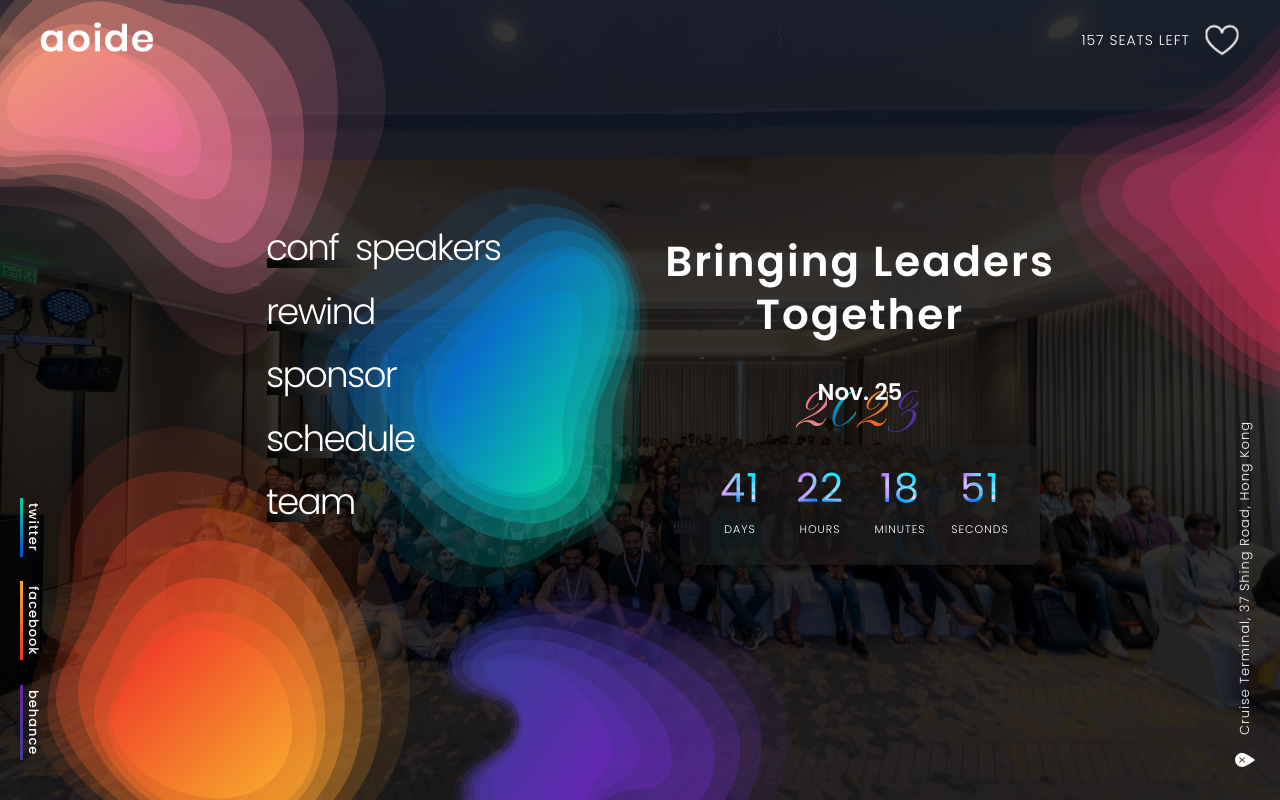
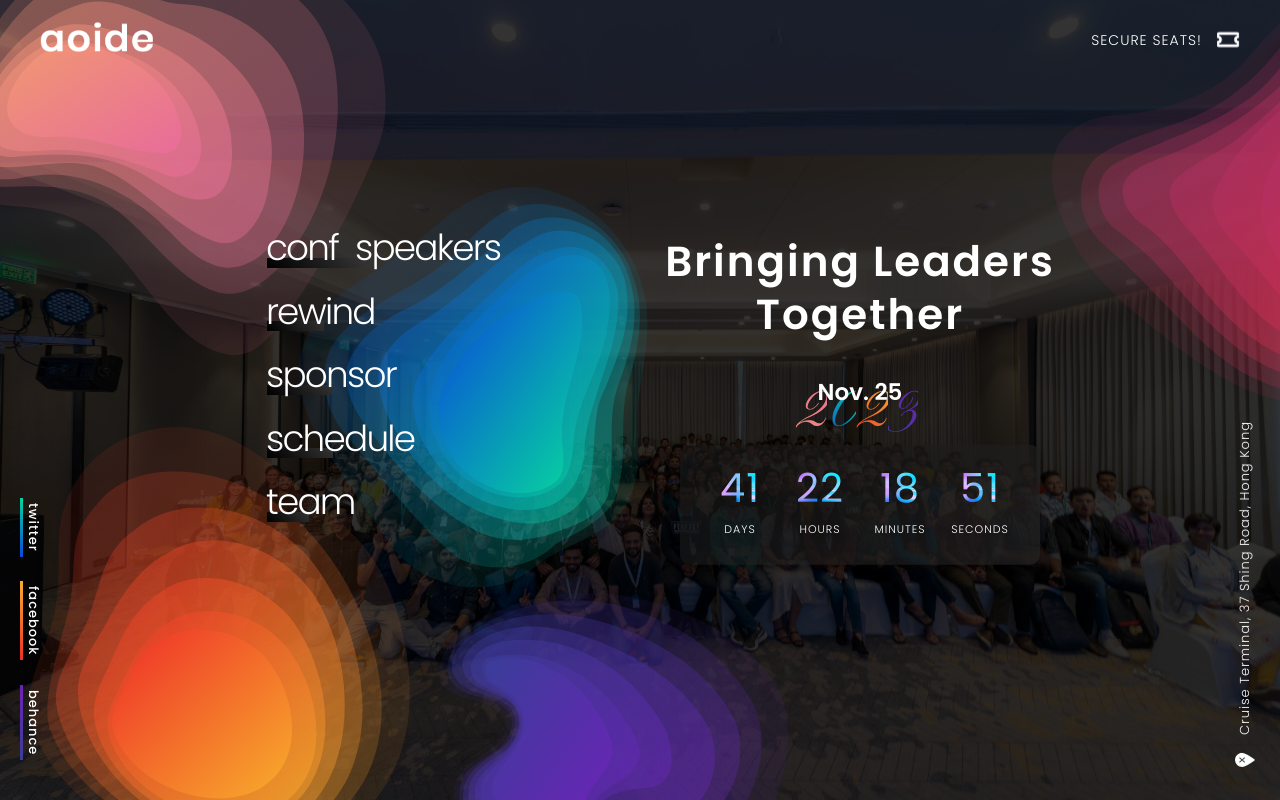
Before and after one commit to krinish291/devfest-2023, a PHP site: page / in a window 1280 px wide. Run offline with PHP 8.4, Linux system fonts and the light colour scheme.

Commit message:
ticket icon in navbar

```diff
--- a/css/style.css
+++ b/css/style.css
@@ -359,6 +359,7 @@ a.ticket-link:active .pulse{
 	height: 36px;
 	-webkit-animation: pulse 1s linear infinite;
 	animation: pulse 1s linear infinite;
+	margin-top: 5px;
 }
 @keyframes pulse {
  0% {
--- a/index.php
+++ b/index.php
@@ -91,13 +91,9 @@ TODO (@knightkill)
 
 			<a href="#ticket-wrap" class="ticket-link">
 				<div class="ticket">
-					<p>157 seats left</p>
+					<p>Secure Seats!</p>
 					<div class="pulse">
-						<svg version="1.1" id="svg-ticket" xmlns="http://www.w3.org/2000/svg" xmlns:xlink="http://www.w3.org/1999/xlink" x="0px" y="0px"
-						width="36px" height="36px" viewBox="0 0 64 64" enable-background="new 0 0 64 64" xml:space="preserve">
-							<path fill="none" stroke="#FFFFFF" stroke-width="4" stroke-miterlimit="10" d="M1,21c0,20,31,38,31,38s31-18,31-38
-										c0-8.285-6-16-15-16c-8.285,0-16,5.715-16,14c0-8.285-7.715-14-16-14C7,5,1,12.715,1,21z"/>
-						</svg>
+						<svg xmlns="http://www.w3.org/2000/svg" width="24" height="24" viewBox="0 0 16 16"><path fill="currentColor" d="M0 4.5A1.5 1.5 0 0 1 1.5 3h13A1.5 1.5 0 0 1 16 4.5V6a.5.5 0 0 1-.5.5a1.5 1.5 0 0 0 0 3a.5.5 0 0 1 .5.5v1.5a1.5 1.5 0 0 1-1.5 1.5h-13A1.5 1.5 0 0 1 0 11.5V10a.5.5 0 0 1 .5-.5a1.5 1.5 0 1 0 0-3A.5.5 0 0 1 0 6V4.5ZM1.5 4a.5.5 0 0 0-.5.5v1.05a2.5 2.5 0 0 1 0 4.9v1.05a.5.5 0 0 0 .5.5h13a.5.5 0 0 0 .5-.5v-1.05a2.5 2.5 0 0 1 0-4.9V4.5a.5.5 0 0 0-.5-.5h-13Z"/></svg>
 					</div>
 				</div>
 			</a>
```
Also changed, not shown: img/foot-logo.png (added).
